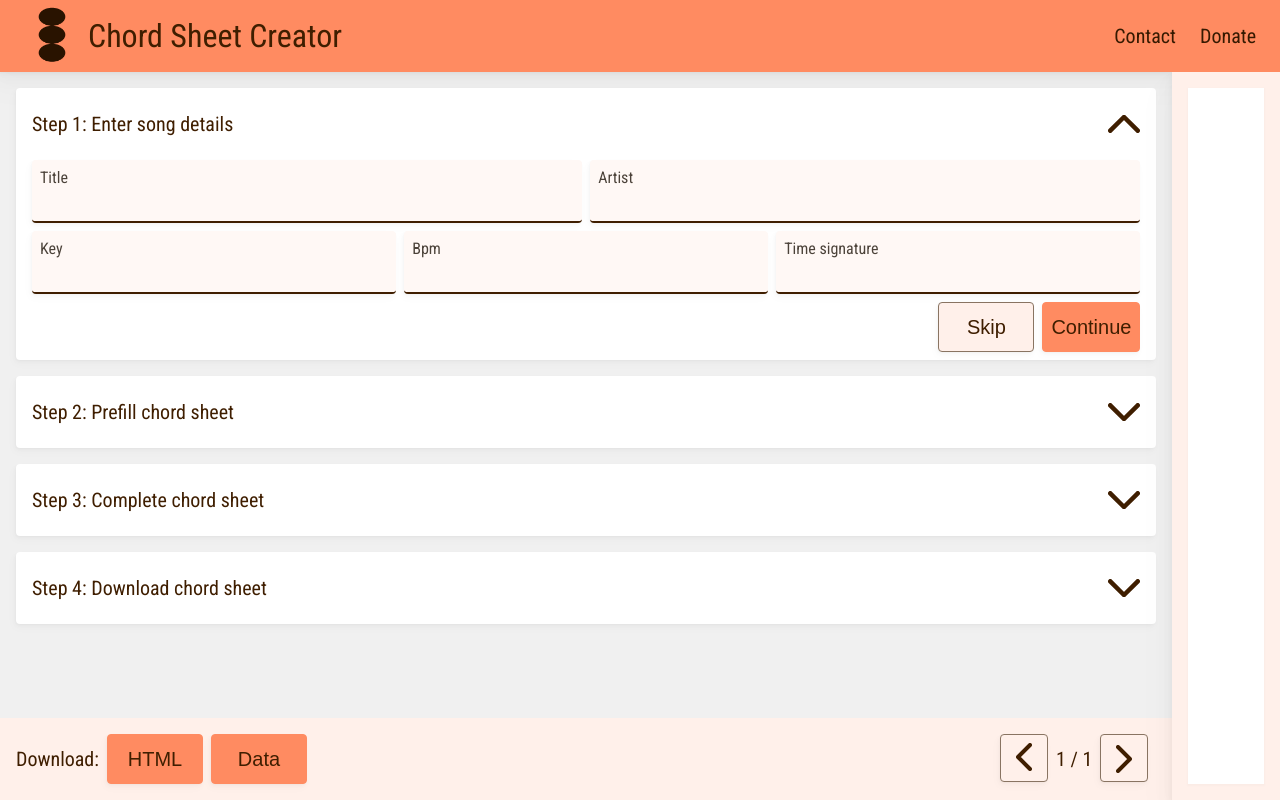
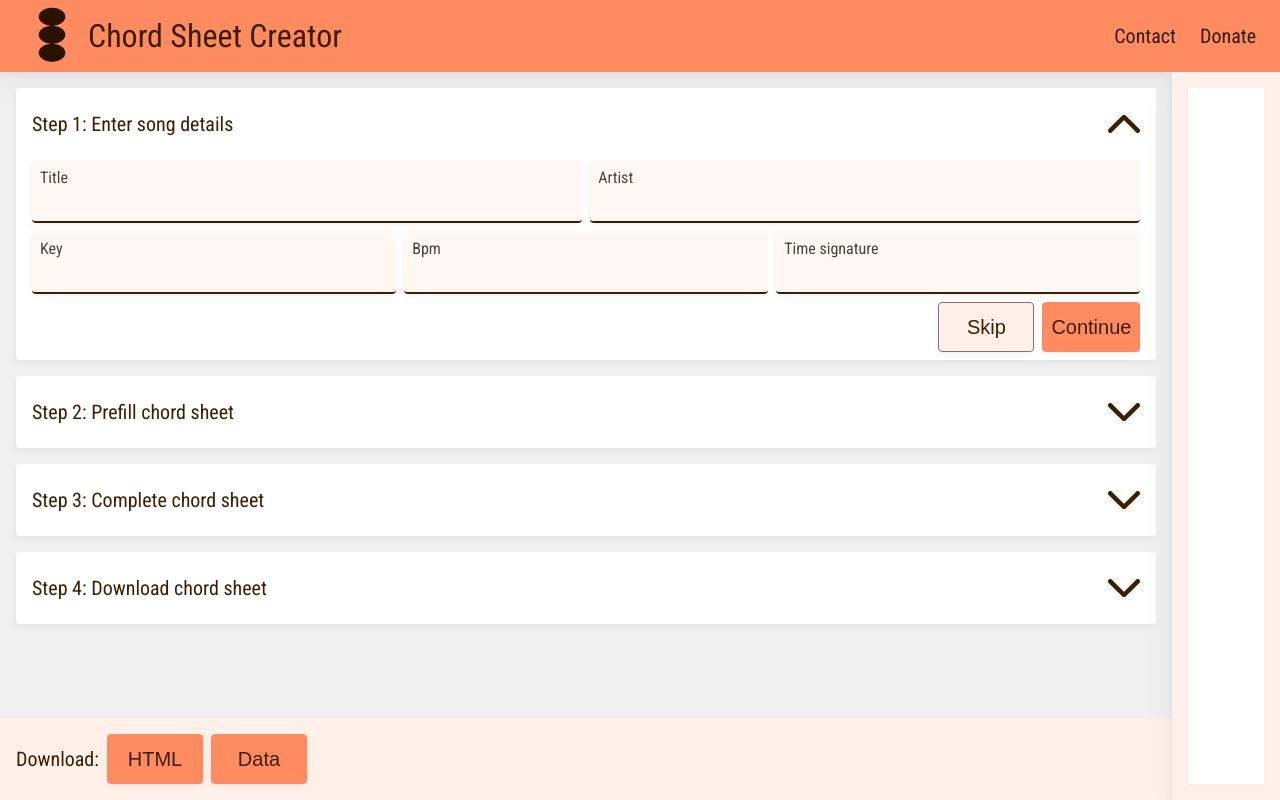
Before and after one commit to occrg/chord-sheet-creator, a Vue app: page / in a window 1280 px wide. Built offline with nearby package versions, Linux system fonts and the light colour scheme.

Commit message:
page switcher buttons only show when they can be pressed

```diff
--- a/src/components/chord_sheet_controls/ChordSheetControlsDownloadButtons.vue
+++ b/src/components/chord_sheet_controls/ChordSheetControlsDownloadButtons.vue
@@ -51,7 +51,7 @@ interface ChordSheetJsonFormat {
 };
 
 export default {
-  name: "chord-sheet-controls-page-switcher",
+  name: "chord-sheet-controls-download-buttons",
   computed: {
     ...mapState(useDOMStore, ["chordSheetPageRefs"]),
     ...mapState(useChordSheetDetailsStore, ["title", "artist", "key", "bpm", "timeSignature"]),
--- a/src/components/chord_sheet_controls/ChordSheetControlsPageSwitcher.vue
+++ b/src/components/chord_sheet_controls/ChordSheetControlsPageSwitcher.vue
@@ -8,29 +8,39 @@ import { IconChoice } from "../reusable/Icon.vue";
 </script>
 
 <template>
-    <div id="page-switch-buttons"
+    <div v-if="maxPage > 0"
+      id="page-switch-buttons"
       class="horizontal-layout
       small-horizontal-gap
       medium-horizontal-padding">
+      <div class="touchable-area-height
+      touchable-area-width">
         <Button @buttonClicked="decrementPage"
+            v-if="currentlySelectedPage > 0"
             :buttonStyle="ButtonStyle.SECONDARY"
             :iconChoice="IconChoice.CHEVRON_LEFT">
         </Button>
+      </div>
       <div class="vertical-layout primary-middle key-text">
           {{ userDisplayedCurrentlySelectedPage }} / {{userDisplayedMaxPage}}
       </div>
+      <div class="touchable-area-height
+      touchable-area-width">
         <Button @buttonClicked="incrementPage"
+            v-if="currentlySelectedPage < maxPage"
             :buttonStyle="ButtonStyle.SECONDARY"
             :iconChoice="IconChoice.CHEVRON_RIGHT">
         </Button>
+      </div>
     </div>
 </template>
 
 <script lang="ts">
 export default {
-  name: "chord-sheet-controls-download-buttons",
+  name: "chord-sheet-controls-page-switcher",
   computed: {
-    ...mapState(useChordSheetControlsStore, ["userDisplayedMaxPage", "userDisplayedCurrentlySelectedPage"])
+    ...mapState(useChordSheetControlsStore,
+      ["maxPage", "userDisplayedMaxPage", "currentlySelectedPage", "userDisplayedCurrentlySelectedPage"])
   },
   methods: {
     ...mapActions(useChordSheetControlsStore, ["incrementPage", "decrementPage"])
--- a/src/stores/ChordSheetControlsStore.ts
+++ b/src/stores/ChordSheetControlsStore.ts
@@ -9,8 +9,12 @@ import { useChordSheetAcrossPagesStore } from "./ChordSheetAcrossPagesStore";
 export const useChordSheetControlsStore = defineStore("chord-sheet-controls", () => {
     const chordSheetAcrossPagesStore = useChordSheetAcrossPagesStore();
 
-    let maxPage: ComputedRef<number> =
-        reactive(computed(() => Math.max(0, chordSheetAcrossPagesStore.pages.length-1)));
+    let maxPage: ComputedRef<number> = reactive(computed(() => {
+        let maxPage = 0;
+        if (chordSheetAcrossPagesStore.pages && chordSheetAcrossPagesStore.pages.length-1 > 0)
+            maxPage = chordSheetAcrossPagesStore.pages.length-1;
+        return maxPage;
+    }));
     let userDisplayedMaxPage: ComputedRef<number> =
         reactive(computed(() => maxPage.value+1));
 
@@ -32,6 +36,6 @@ export const useChordSheetControlsStore = defineStore("chord-sheet-controls", ()
         currentlySelectedPage.value -= 1;
     }
 
-    return { userDisplayedMaxPage, currentlySelectedPage, userDisplayedCurrentlySelectedPage, incrementPage,
+    return { maxPage, userDisplayedMaxPage, currentlySelectedPage, userDisplayedCurrentlySelectedPage, incrementPage,
         decrementPage };
 })
```
Also changed, not shown: 1 other file (tests, documents, lock files or other folders). Lines whose indentation alone changed are shown as unchanged.
